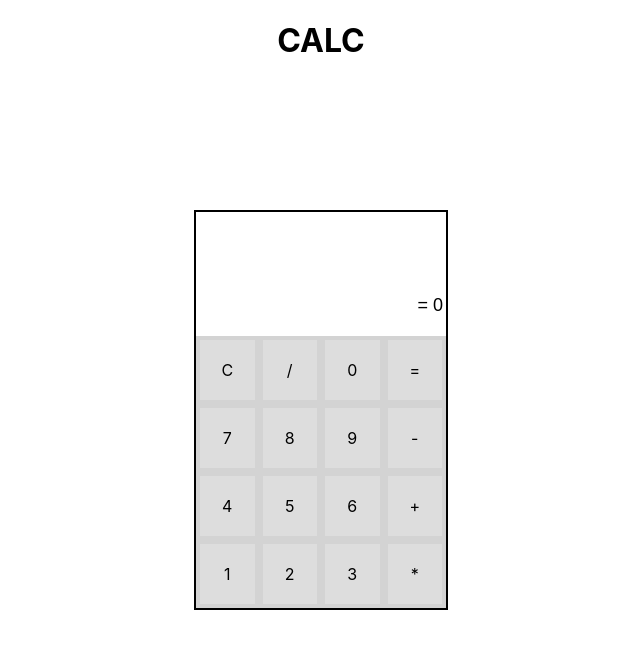
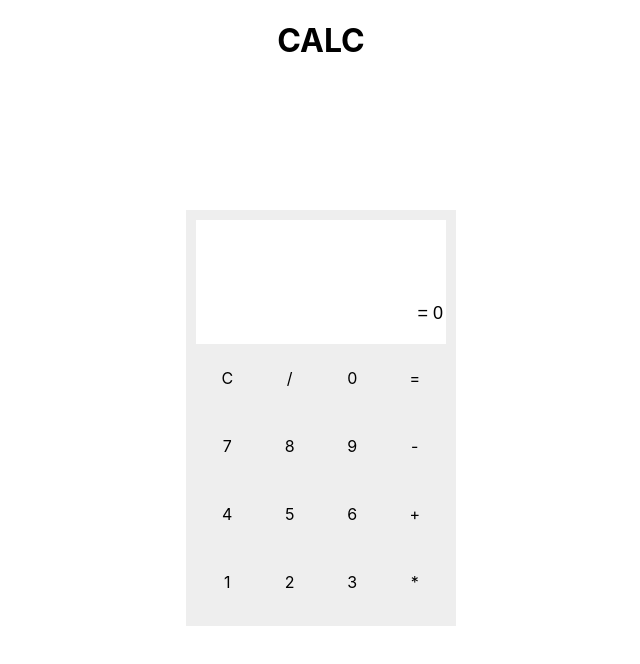
Before and after one commit to divyatiwari5/ReactCalculator, a React (Create React App) app: page / in a window 1280 px wide. Shown: the top 664 px of the page, without its empty margins (319-959 px from the left). Built offline with nearby package versions, Linux system fonts and the light colour scheme.

Commit message:
Beautify board, added project link in readme

```diff
--- a/src/calcBoard/_calcBoard.scss
+++ b/src/calcBoard/_calcBoard.scss
@@ -1,7 +1,9 @@
+@import "./../styles/variables";
+
 .board {
     display: flex;
     flex-direction: column-reverse;
-    border: 2px solid black;
+    border: 10px solid $lightGrey;
     width: 250px;
     margin: auto;
     margin-top: 150px;
@@ -9,6 +11,6 @@
     & > .row {
         display: flex;
         justify-content: space-between;
-        background: lightgray;
+        background: $lightGrey;
     }
 }
--- a/src/commons/components/Square/_square.scss
+++ b/src/commons/components/Square/_square.scss
@@ -5,8 +5,11 @@
     align-items: center;
     margin: 4px;
     display: flex;
-    background: rgb(221, 221, 221);
     &:hover{
         cursor: pointer;
     }
+    &:active{
+        background: rgb(221, 221, 221);
+        border-radius: 5px;
+    }
 }
--- a/src/styles/_variables.scss
+++ b/src/styles/_variables.scss
@@ -0,0 +1 @@
+$lightGrey: rgb(238, 238, 238);
```
Also changed, not shown: 1 other file (tests, documents, lock files or other folders).
